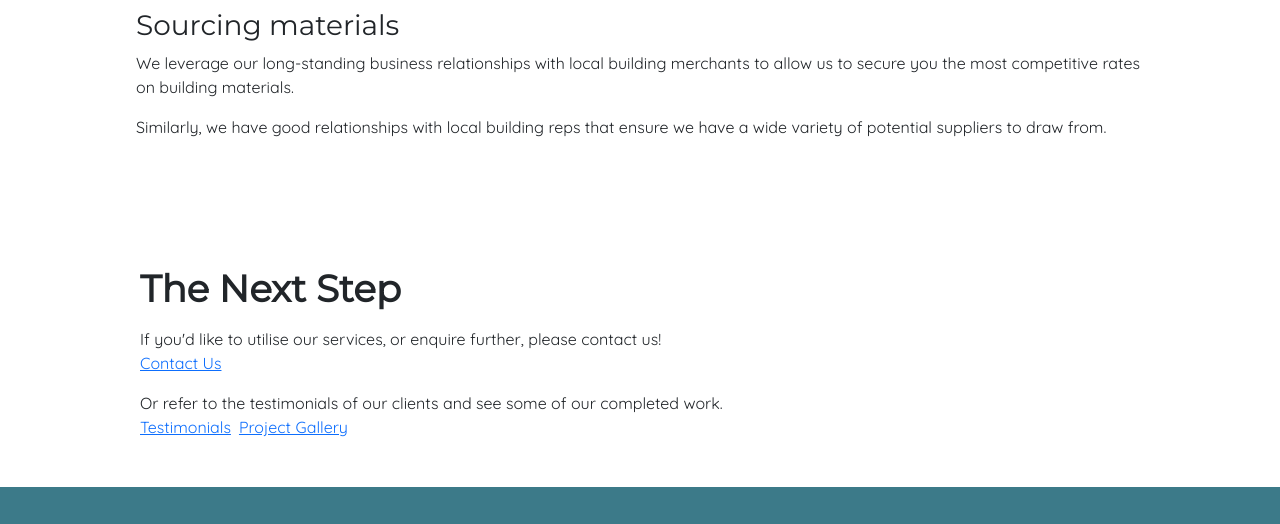
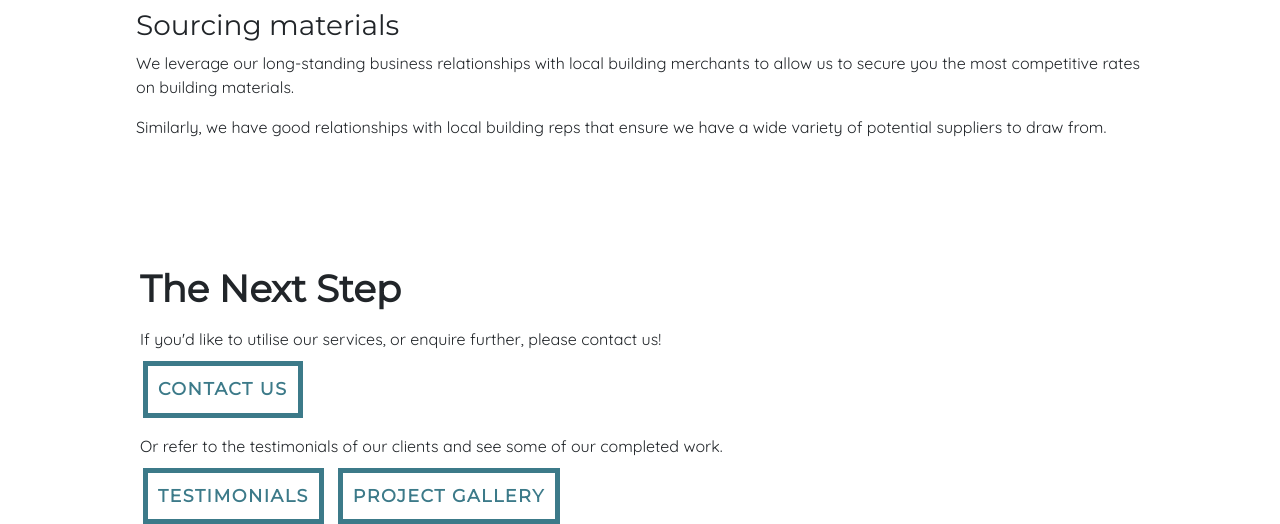
Before and after one commit to SilkWebDev/silkwebdev.github.io, a plain HTML site: page services.html in a window 1280 px wide. Shown: the part 1284-1808 px from the top of the page. Drawn offline with nearby package versions, Linux system fonts and the light colour scheme.

Commit message:
Call to action buttons styling

```diff
--- a/styles/main.css
+++ b/styles/main.css
@@ -78,6 +78,28 @@
 /* #endregion */
 
 /* #region CLASS STYLES */
+
+  .cta-btn {
+    background-color: #FFFFFF;
+    border: var(--secondary-color) solid 5px;
+    color: var(--secondary-color);
+    font-family: var(--default-title-font-family);
+    font-size: 110%;
+    font-weight: 700;
+    letter-spacing: 1.5px;
+    margin: 10px 3px 0px 3px;
+    padding: 10px;
+    text-decoration: none;
+    text-transform: uppercase;
+    width: max-content;
+    transition: transform 0.1s ease-in-out;
+
+    &:hover {
+      transform: scale(1.1);
+      color: var(--tertiary-offset-secondary-color);
+      border-color: var(--tertiary-offset-secondary-color);
+    }
+  }
 
   .card {
     box-shadow: 0 2px 2px rgba(173, 173, 173, 0.35);
```
